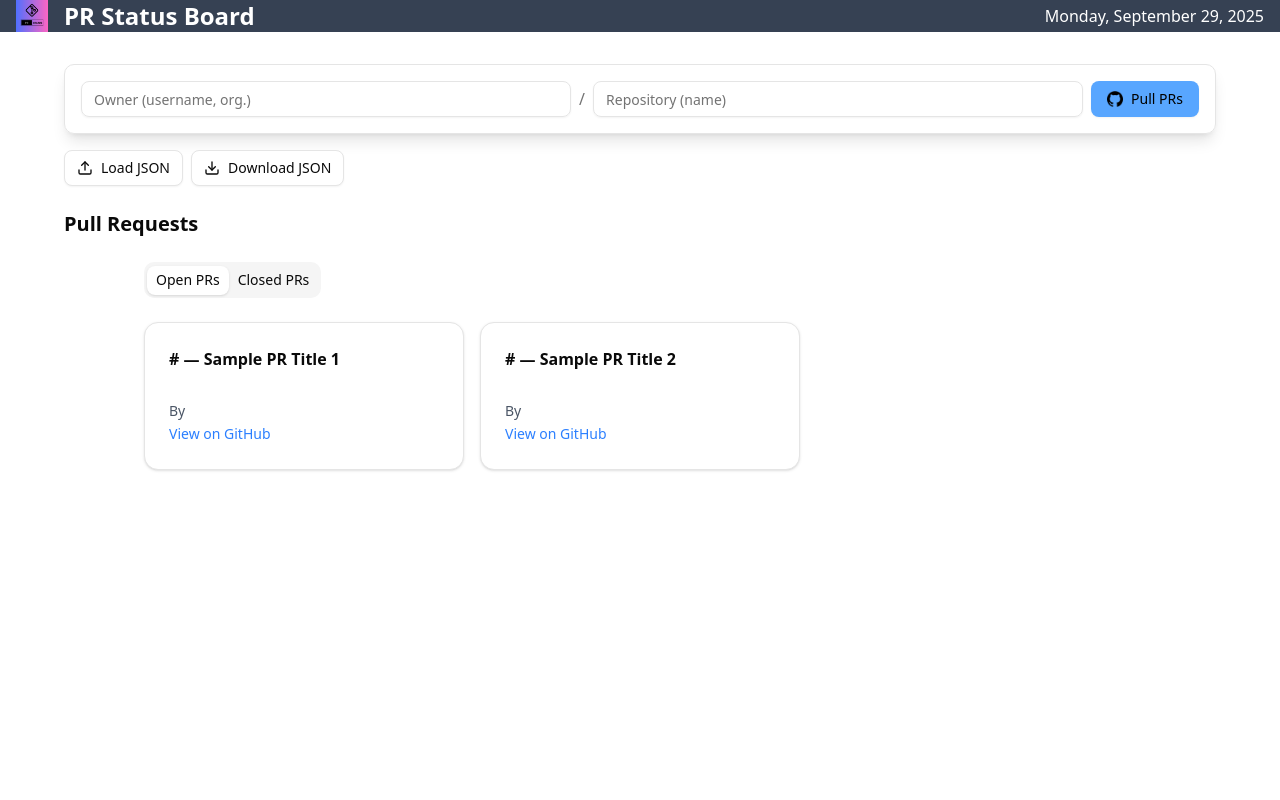
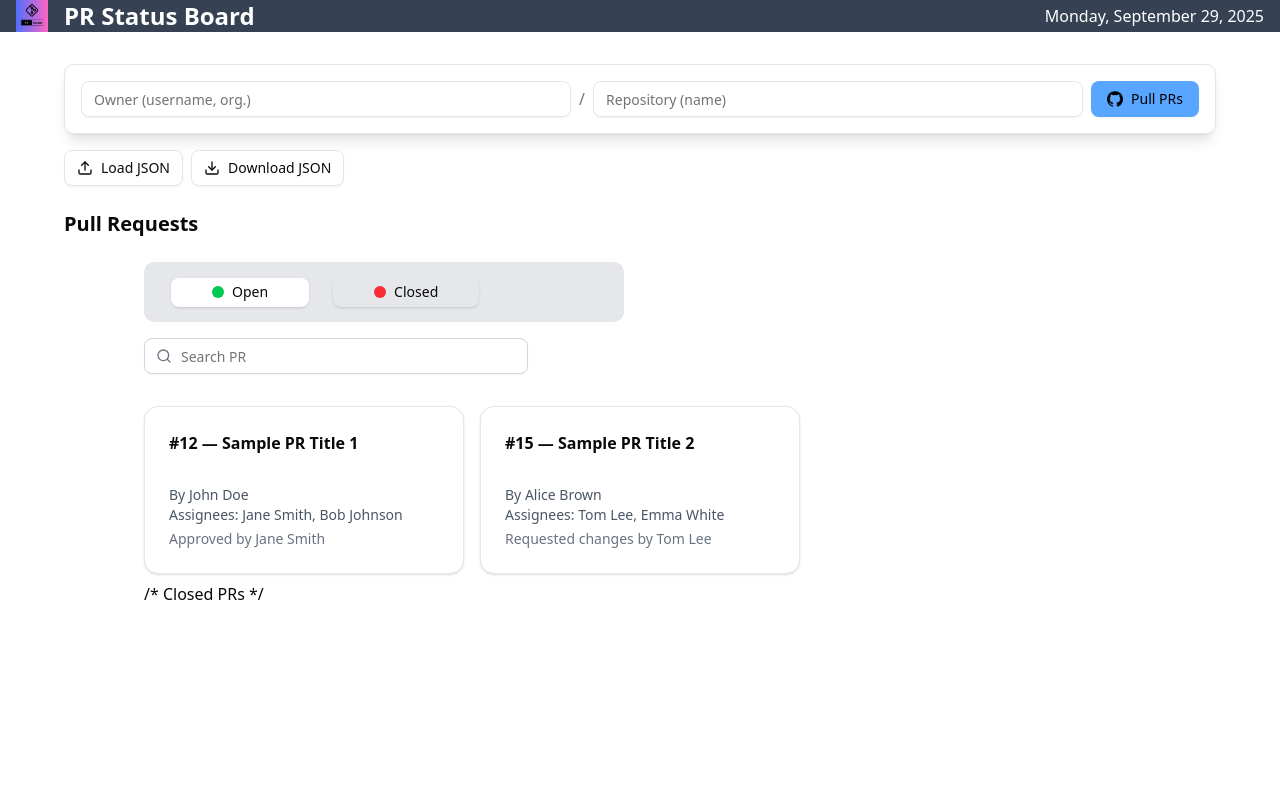
Before and after one commit to chingu-voyages/V57-tier2-team-23, a React (Vite) app: page /lookup in a window 1280 px wide. Shown: the top 800 px of the page. Built offline with nearby package versions, Linux system fonts and the light colour scheme.

Commit message:
update PR tabs wrt UI

```diff
--- a/src/components/PRtabs.jsx
+++ b/src/components/PRtabs.jsx
@@ -1,35 +1,62 @@
-import React from "react"
-import { Tabs, TabsList, TabsTrigger, TabsContent } from "@/components/ui/tabs"
-import { Card, CardHeader, CardTitle, CardContent } from "@/components/ui/card"
+import React from "react";
+import { Tabs, TabsList, TabsTrigger, TabsContent } from "@/components/ui/tabs";
+import { Card, CardHeader, CardTitle, CardContent } from "@/components/ui/card";
+import { Input } from "@/components/ui/input";
+import { Search } from "lucide-react";
 
 export default function PRTabs({ openPRs = [], closedPRs = [] }) {
   return (
     <div className="w-full max-w-5xl mx-auto p-4">
       <Tabs defaultValue="open" className="w-full">
-        <TabsList className="flex justify-center mb-4">
-          <TabsTrigger value="open">Open PRs</TabsTrigger>
-          <TabsTrigger value="closed">Closed PRs</TabsTrigger>
-        </TabsList>
+        <div className="flex flex-col items-start">
+          <div className="bg-gray-200 rounded-lg px-6 py-3 w-[30rem] mb-4">
+            <TabsList className="bg-transparent space-x-6">
+              <TabsTrigger
+                value="open"
+                className="flex items-center gap-2 px-10 py-2 rounded-md data-[state=active]:bg-white shadow-sm transition"
+              >
+                <span className="w-3 h-3 rounded-full bg-green-500"></span>
+                <span>Open</span>
+              </TabsTrigger>
+              <TabsTrigger
+                value="closed"
+                className="flex items-center gap-2 px-10 py-2 rounded-md data-[state=active]:bg-white shadow-sm transition"
+              >
+                <span className="w-3 h-3 rounded-full bg-red-500"></span>
+                <span>Closed</span>
+              </TabsTrigger>
+            </TabsList>
+          </div>
+
+
+          <div className="relative w-[24rem] mb-6">
+            <Search className="absolute left-3 top-1/2 transform -translate-y-1/2 text-gray-500 h-4 w-4" />
+            <Input
+              placeholder="Search PR"
+              className="pl-9 pr-4 py-2 rounded-md border border-gray-300 focus:ring-2 focus:ring-blue-500"
+            />
+          </div>
+        </div>
+
 
         <TabsContent value="open" className="grid gap-4 sm:grid-cols-2 lg:grid-cols-3">
           {openPRs.length > 0 ? (
             openPRs.map((pr) => (
-              <Card key={pr.id} className="hover:shadow-lg transition">
+              <Card
+                key={pr.id}
+                className="hover:shadow-md border border-gray-200 transition-transform transform hover:-translate-y-1 rounded-xl"
+              >
                 <CardHeader>
                   <CardTitle className="text-base font-semibold truncate">
-                    #{pr.number} — {pr.title}
+                    #{pr.prNum} — {pr.title}
                   </CardTitle>
                 </CardHeader>
                 <CardContent>
-                  <p className="text-sm text-gray-600">By {pr.user}</p>
-                  <a
-                    href={pr.url}
-                    target="_blank"
-                    rel="noopener noreferrer"
-                    className="text-blue-500 hover:underline text-sm"
-                  >
-                    View on GitHub
-                  </a>
+                  <p className="text-sm text-gray-600">By {pr.owner}</p>
+                  <p className="text-sm text-gray-600">
+                    Assignees: {pr.assignees.join(", ")}
+                  </p>
+                  <p className="text-sm text-gray-500 mt-1">{pr.lastAction}</p>
                 </CardContent>
               </Card>
             ))
@@ -38,25 +65,25 @@ export default function PRTabs({ openPRs = [], closedPRs = [] }) {
           )}
         </TabsContent>
 
+        /* Closed PRs */
         <TabsContent value="closed" className="grid gap-4 sm:grid-cols-2 lg:grid-cols-3">
           {closedPRs.length > 0 ? (
             closedPRs.map((pr) => (
-              <Card key={pr.id} className="hover:shadow-lg transition">
+              <Card
+                key={pr.id}
+                className="hover:shadow-md border border-gray-200 transition-transform transform hover:-translate-y-1 rounded-xl"
+              >
                 <CardHeader>
                   <CardTitle className="text-base font-semibold truncate">
-                    #{pr.number} — {pr.title}
+                    #{pr.prNum} — {pr.title}
                   </CardTitle>
                 </CardHeader>
                 <CardContent>
-                  <p className="text-sm text-gray-600">Merged by {pr.user}</p>
-                  <a
-                    href={pr.url}
-                    target="_blank"
-                    rel="noopener noreferrer"
-                    className="text-blue-500 hover:underline text-sm"
-                  >
-                    View on GitHub
-                  </a>
+                  <p className="text-sm text-gray-600">By {pr.owner}</p>
+                  <p className="text-sm text-gray-600">
+                    Assignees: {pr.assignees.join(", ")}
+                  </p>
+                  <p className="text-sm text-gray-500 mt-1">{pr.lastAction}</p>
                 </CardContent>
               </Card>
             ))
@@ -66,5 +93,5 @@ export default function PRTabs({ openPRs = [], closedPRs = [] }) {
         </TabsContent>
       </Tabs>
     </div>
-  )
+  );
 }
```
